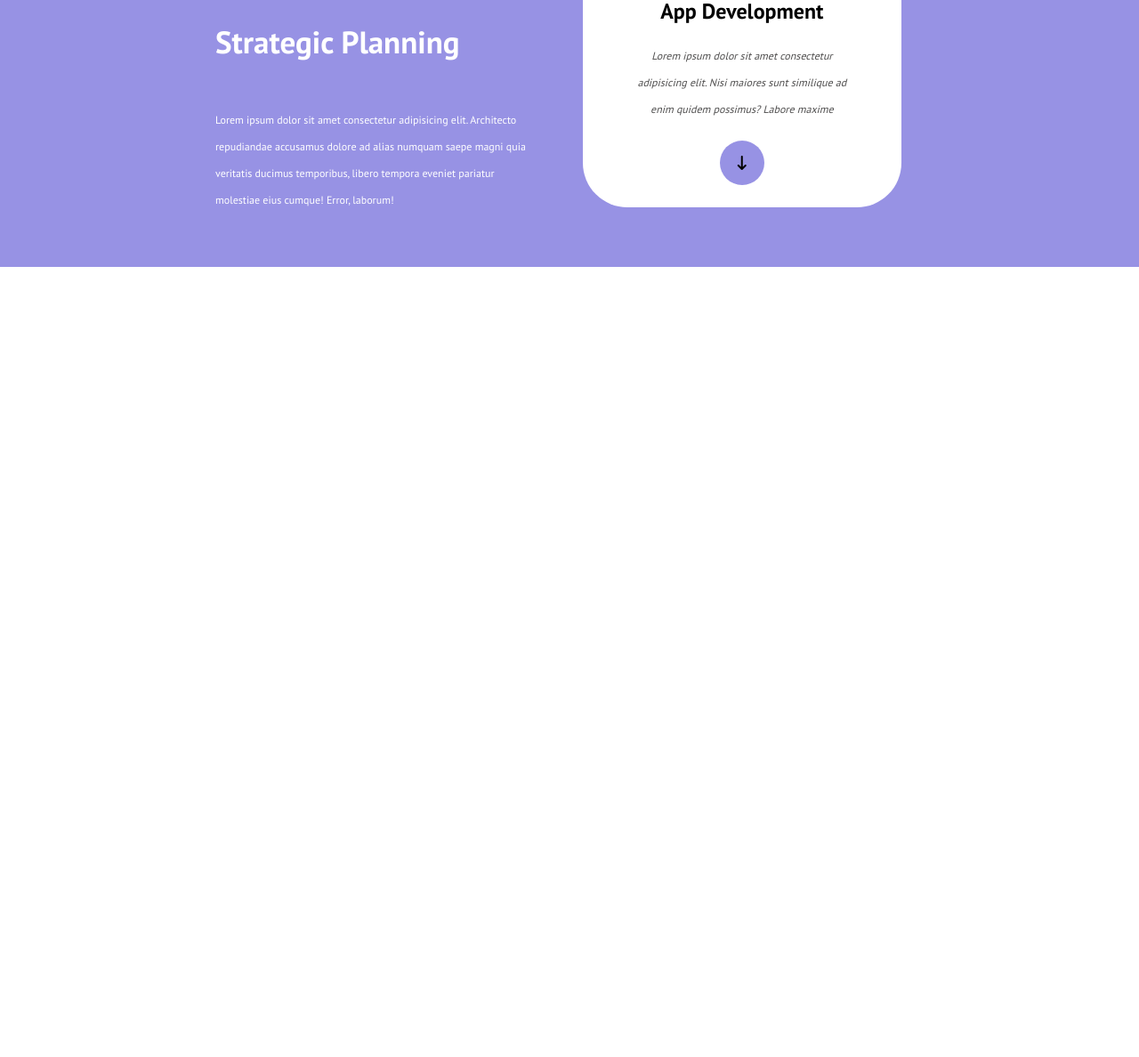
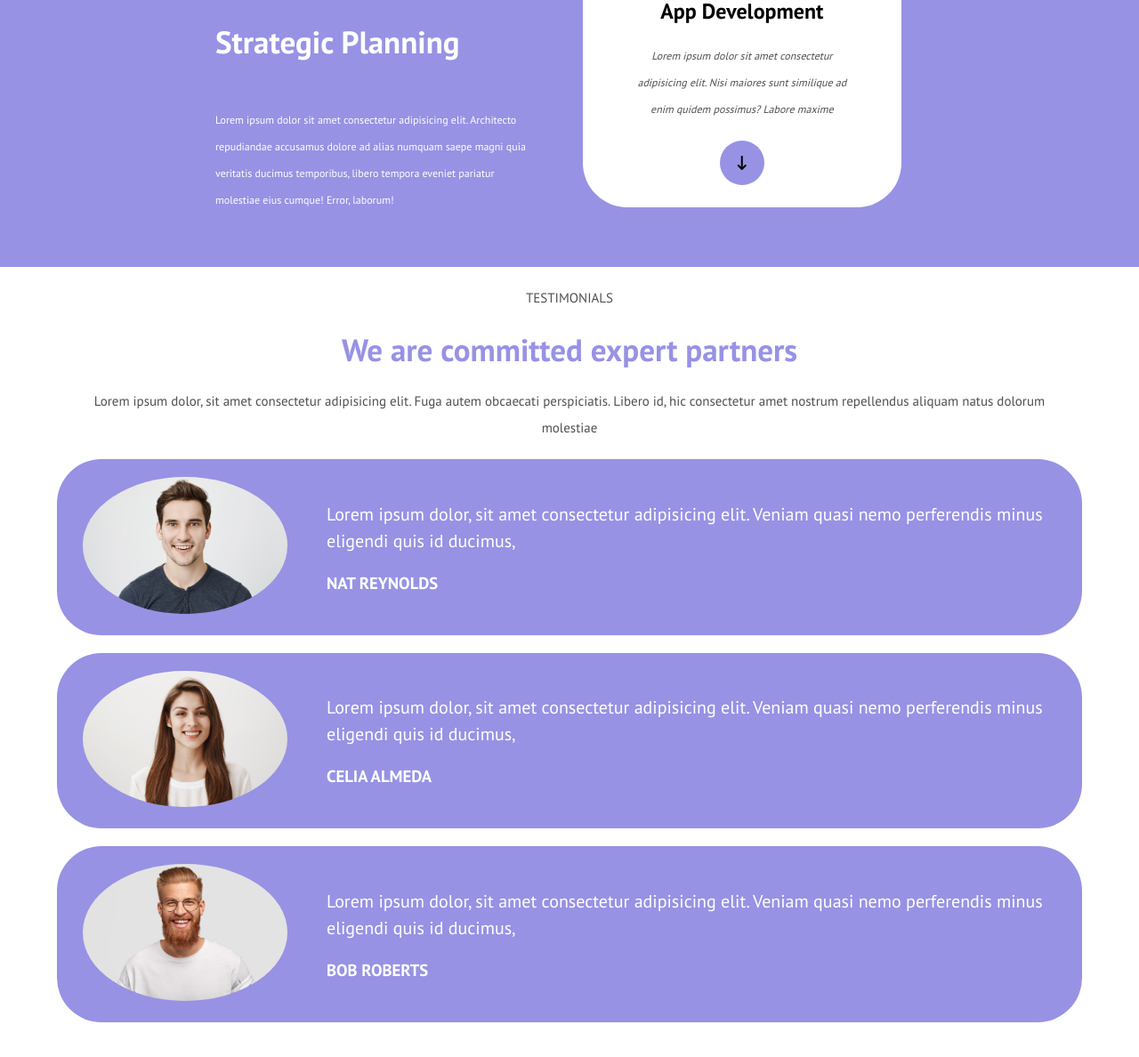
Before and after one commit to jeremy-mazzocco/htmlcss-responsive-layout, a plain HTML site: page index.html in a window 1280 px wide. Shown: the part 1426-2614 px from the top of the page at 89% size. Before the commit the page ends 1726 px from the top, so only its background shows below. Drawn offline with Linux system fonts and the light colour scheme.

```diff
--- a/index.html
+++ b/index.html
@@ -17,7 +17,6 @@
 </head>
 
 <body>
-
     <!-- Header -->
     <header>
         <div class="container" id="head">
@@ -53,6 +52,7 @@
     <!-- Main part -->
     <main>
         <!-- Section 1 - Get a demo -->
+        <!-- /*************PARTE FATTA MALE DA RITOCCARE**************/ -->
         <section class="container demo">
             <!-- 1 -->
             <div class="container acc1">
@@ -156,6 +156,66 @@
             </div>
         </section>
 
+        <!-- Section 3 Testionials -->
+        <section class="container" id="special">
+            <div class="testimonials">
+                <p>
+                    TESTIMONIALS
+                </p>
+                <h2>
+                    We are committed expert partners
+                </h2>
+                <p>
+                    Lorem ipsum dolor, sit amet consectetur adipisicing elit. Fuga autem obcaecati perspiciatis. Libero
+                    id, hic consectetur amet nostrum repellendus aliquam natus dolorum molestiae
+                </p>
+            </div>
+            <div class="card-t bc-violet">
+                <div class="img">
+                    <img src="img/testimonial1.jpg" alt="">
+                </div>
+                <div class="text">
+                    <p>
+                        Lorem ipsum dolor, sit amet consectetur adipisicing elit. Veniam quasi nemo perferendis minus
+                        eligendi quis id ducimus,
+                    </p>
+                    <h3>
+                        NAT REYNOLDS
+                    </h3>
+                </div>
+            </div>
+            <div class="card-t bc-violet">
+                <div class="img">
+                    <img src="img/testimonial2.jpg" alt="">
+                </div>
+                <div class="text">
+                    <p>
+                        Lorem ipsum dolor, sit amet consectetur adipisicing elit. Veniam quasi nemo perferendis minus
+                        eligendi quis id ducimus,
+                    </p>
+                    <h3>
+                        CELIA ALMEDA
+                    </h3>
+                </div>
+            </div>
+            <div class="card-t bc-violet">
+                <div class="img">
+                    <img src="img/testimonial3.jpg" alt="">
+                </div>
+                <div class="text">
+                    <p>
+                        Lorem ipsum dolor, sit amet consectetur adipisicing elit. Veniam quasi nemo perferendis minus
+                        eligendi quis id ducimus,
+                    </p>
+                    <h3>
+                        BOB ROBERTS
+                    </h3>
+                </div>
+            </div>
+        </section>
+
+        <!-- Section 4 Benefits -->
+
 
 
 
--- a/style.css
+++ b/style.css
@@ -190,6 +190,59 @@ header {
     margin-bottom: 25px;
 }
 
+
+
+/* SECTION 3 - Testimonials */
+
+.testimonials {
+    text-align: center;
+}
+
+.testimonials h2 {
+    color: rgb(151, 146, 228);
+    padding-top: 40px;
+    font-size: 35px;
+}
+
+.testimonials p {
+    color: rgb(80, 79, 79);
+    line-height: 30px;
+    padding: 20px 30px 0px 30px;
+    font-size: 20px;
+}
+
+.card-t img {
+    border-radius: 50%;
+}
+
+.card-t .img {
+    width: 70%;
+    margin: 0 auto;
+    padding: 20px 0px;
+}
+
+.card-t {
+    margin: 20px 0px;
+    border-radius: 50px;
+    text-align: center;
+    padding-bottom: 30px;
+}
+
+.card-t p {
+    line-height: 30px;
+    padding: 20px 30px 0px 30px;
+    font-size: 20px;
+}
+
+.card-t h3 {
+    padding-top: 20px;
+}
+
+#special {
+    padding-bottom: 80px;
+}
+
+
 /************************************************
      RESPONSIVE
  ************************************************/
@@ -248,7 +301,44 @@ header {
         margin-top: 20px;
     }
 
+    /* Section - 3 */
 
+    .testimonials p {
+        font-size: 15px;
+    }
+
+    .testimonials h2 {
+        padding-top: 20px;
+    }
+
+    .card-t {
+        display: flex;
+        align-items: center;
+        padding: 0px;
+
+    }
+
+    .card-t .img {
+        width: 35%;
+    }
+
+    .card-t .text {
+        width: 60%;
+        padding: 0px 15px;
+    }
+
+    .card-t p {
+        line-height: 20px;
+        font-size: 15px;
+        text-align: left;
+        padding: 0;
+    }
+
+    .card-t h3 {
+        text-align: left;
+    }
+
+    /* Section - 4 */
 
 
 
@@ -341,8 +431,22 @@ header {
         width: 50%;
     }
 
+    /* Section - 3 */
 
+    .card-t .img {
+        width: 20%;
+    }
 
+    .card-t .text {
+        width: 75%;
+    }
+
+    .card-t p {
+        line-height: 30px;
+        font-size: 20px;
+    }
+
+    /* Section - 4 */
 
 
 
```
